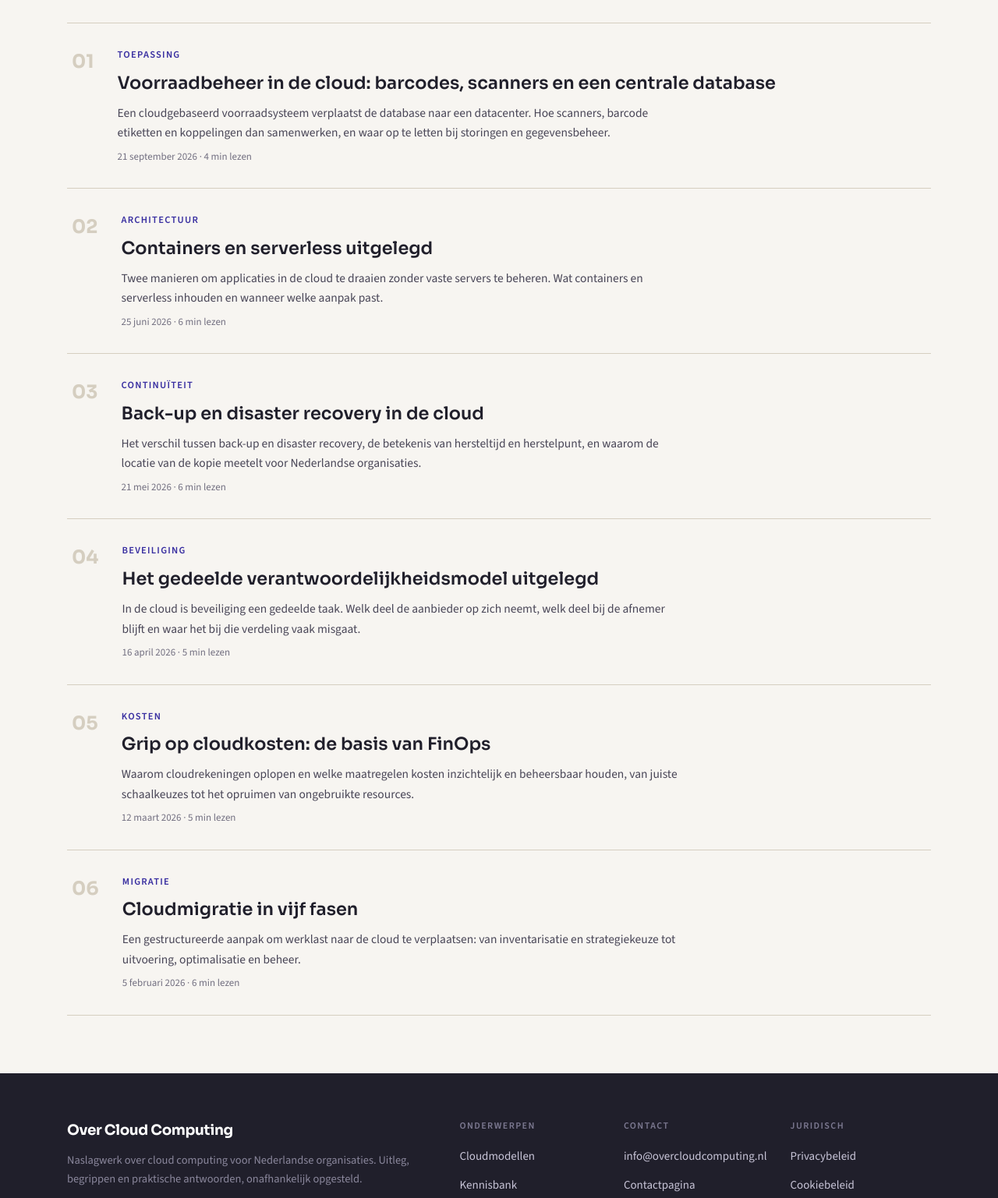
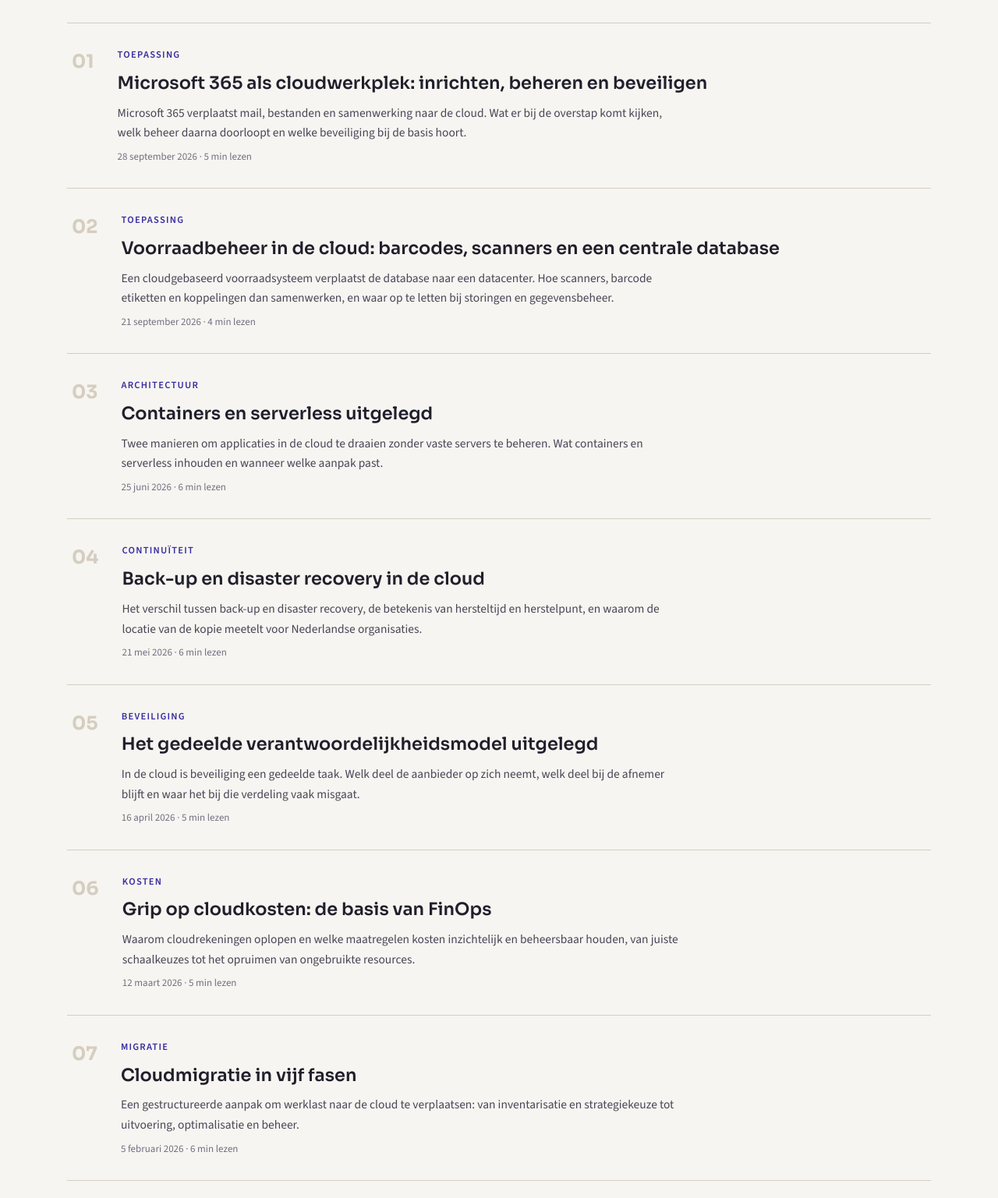
Before and after one commit to alexjknol-del/overcloudcomputing.nl, a plain HTML site: page public/kennisbank/index.html in a window 1280 px wide. Shown: the part 420-1957 px from the top of the page at 78% size. Drawn offline with nearby package versions, Linux system fonts and the light colour scheme.

Commit message:
Add files via upload

```diff
--- a/public/kennisbank/index.html
+++ b/public/kennisbank/index.html
@@ -63,8 +63,19 @@
   <div class="wrap">
     <ol class="index-list">
       <li class="index-item">
+        <a href="/kennisbank/microsoft-365-als-cloudwerkplek/">
+          <span class="index-num">01</span>
+          <span class="index-content">
+            <span class="index-cat">Toepassing</span>
+            <span class="index-title">Microsoft 365 als cloudwerkplek: inrichten, beheren en beveiligen</span>
+            <span class="index-desc">Microsoft 365 verplaatst mail, bestanden en samenwerking naar de cloud. Wat er bij de overstap komt kijken, welk beheer daarna doorloopt en welke beveiliging bij de basis hoort.</span>
+            <span class="index-meta">28 september 2026 &middot; 5 min lezen</span>
+          </span>
+        </a>
+      </li>
+      <li class="index-item">
         <a href="/kennisbank/voorraadbeheer-in-de-cloud/">
-          <span class="index-num">01</span>
+          <span class="index-num">02</span>
           <span class="index-content">
             <span class="index-cat">Toepassing</span>
             <span class="index-title">Voorraadbeheer in de cloud: barcodes, scanners en een centrale database</span>
@@ -75,7 +86,7 @@
       </li>
       <li class="index-item">
         <a href="/kennisbank/containers-en-serverless/">
-          <span class="index-num">02</span>
+          <span class="index-num">03</span>
           <span class="index-content">
             <span class="index-cat">Architectuur</span>
             <span class="index-title">Containers en serverless uitgelegd</span>
@@ -86,7 +97,7 @@
       </li>
       <li class="index-item">
         <a href="/kennisbank/back-up-en-disaster-recovery/">
-          <span class="index-num">03</span>
+          <span class="index-num">04</span>
           <span class="index-content">
             <span class="index-cat">Continuïteit</span>
             <span class="index-title">Back-up en disaster recovery in de cloud</span>
@@ -97,7 +108,7 @@
       </li>
       <li class="index-item">
         <a href="/kennisbank/gedeelde-verantwoordelijkheid/">
-          <span class="index-num">04</span>
+          <span class="index-num">05</span>
           <span class="index-content">
             <span class="index-cat">Beveiliging</span>
             <span class="index-title">Het gedeelde verantwoordelijkheidsmodel uitgelegd</span>
@@ -108,7 +119,7 @@
       </li>
       <li class="index-item">
         <a href="/kennisbank/grip-op-cloudkosten/">
-          <span class="index-num">05</span>
+          <span class="index-num">06</span>
           <span class="index-content">
             <span class="index-cat">Kosten</span>
             <span class="index-title">Grip op cloudkosten: de basis van FinOps</span>
@@ -119,7 +130,7 @@
       </li>
       <li class="index-item">
         <a href="/kennisbank/cloudmigratie-in-fasen/">
-          <span class="index-num">06</span>
+          <span class="index-num">07</span>
           <span class="index-content">
             <span class="index-cat">Migratie</span>
             <span class="index-title">Cloudmigratie in vijf fasen</span>
```
